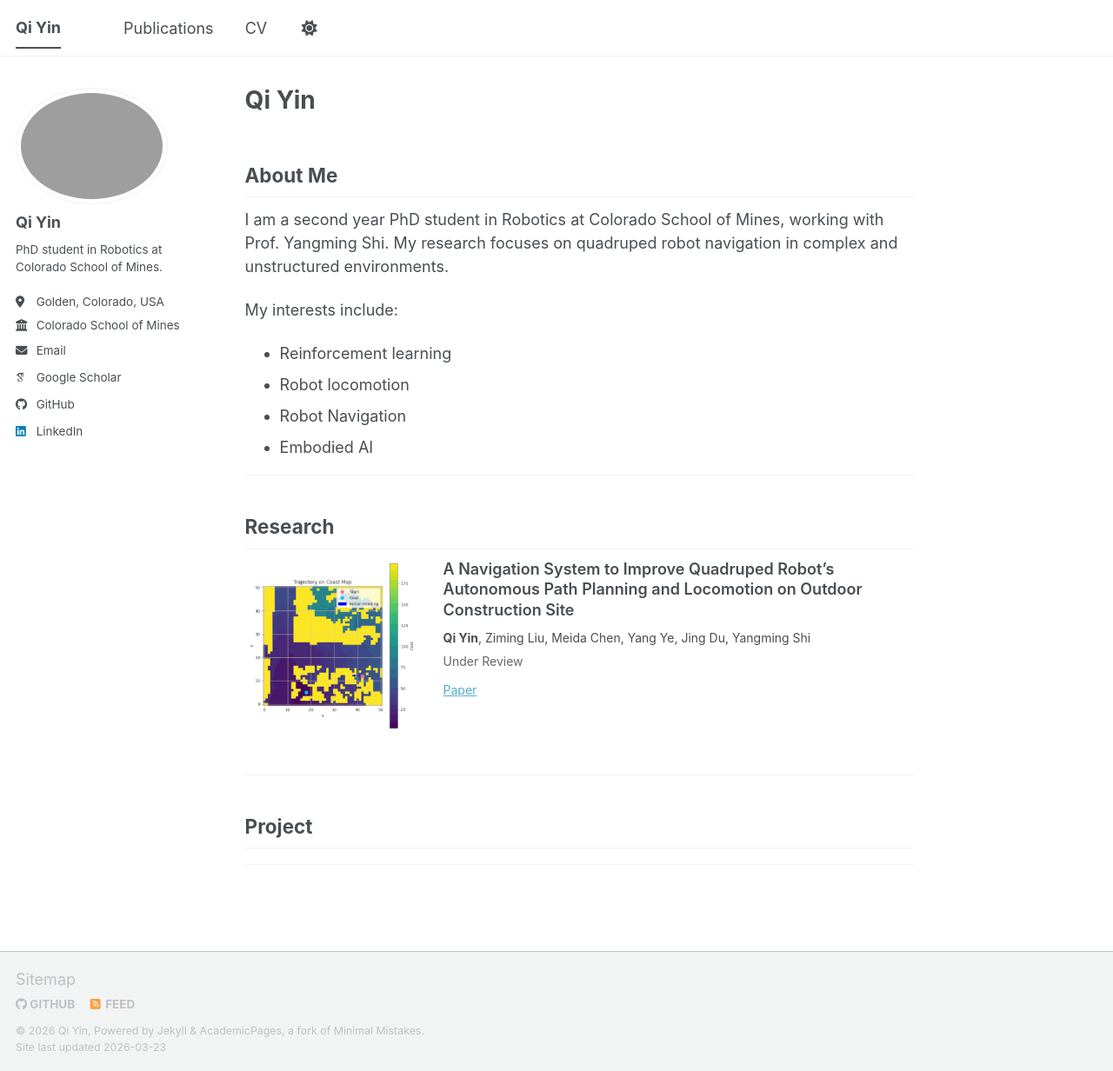
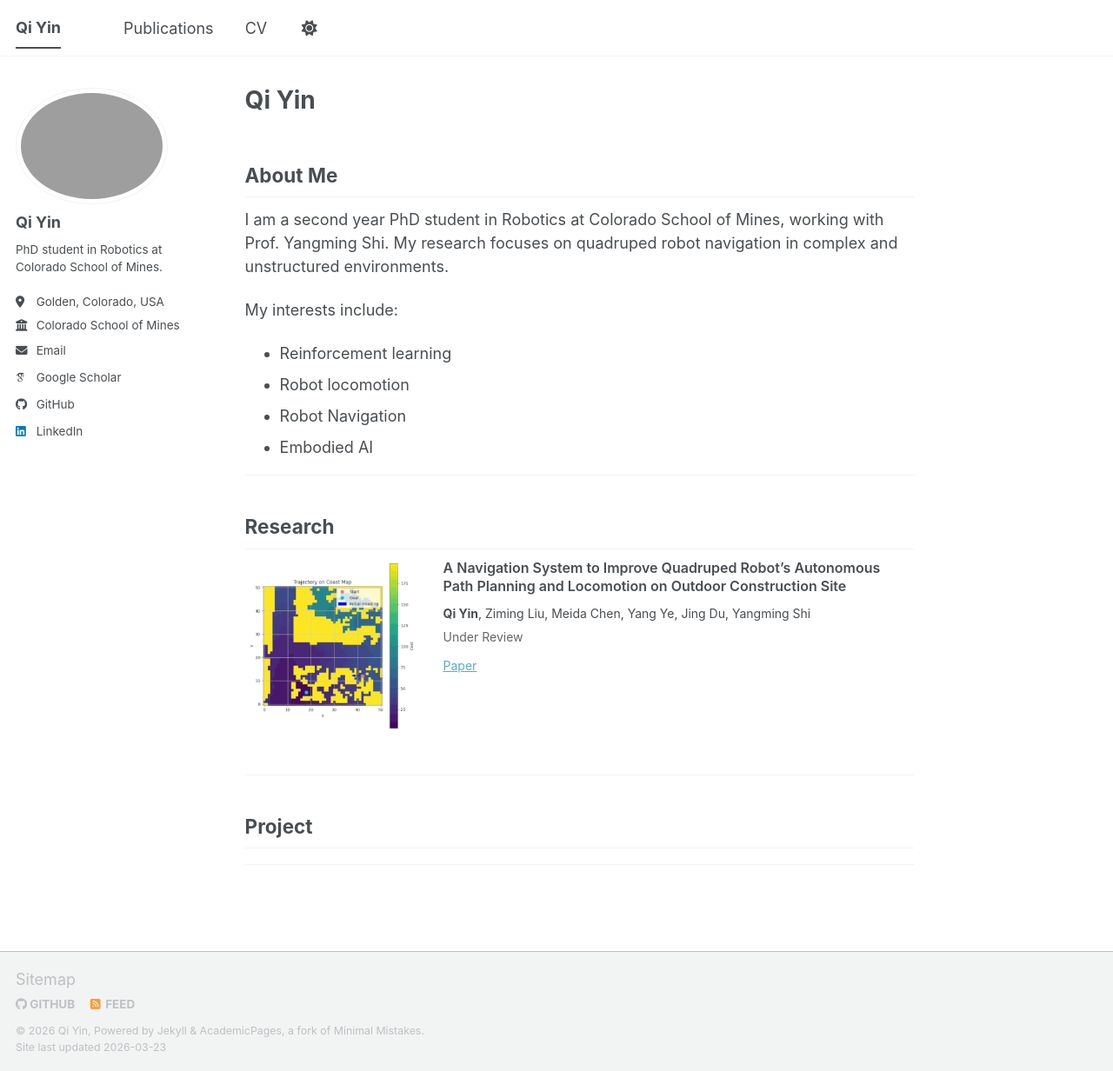
Before and after one commit to Qiii04/Qiii04.github.io, a Jekyll site: the page built from _pages/about.md, in a window 1280 px wide and 1232 px high. Shown: the whole window at 87% size. Built offline with Jekyll 4.4.1, drawn with Linux system fonts in a browser that asks for light colours; some web fonts are replaced; a script bundle is joined from its source files by our own code; library files that are not in the unit come from our copies.

Commit message:
Update about.md

```diff
--- a/_pages/about.md
+++ b/_pages/about.md
@@ -26,7 +26,7 @@ My interests include:
   <div style="flex: 1;">
 
     <!-- title -->
-    <p style="margin: 0 0 10px 0; font-size: 18px; font-weight: 600; line-height: 1.3;">
+    <p style="margin: 0 0 10px 0; font-size: 16px; font-weight: 600; line-height: 1.3;">
       A Navigation System to Improve Quadruped Robot’s Autonomous Path Planning and Locomotion on Outdoor Construction Site
     </p>
     <p style="margin: 0 0 6px 0; font-size: 14px;">
```
